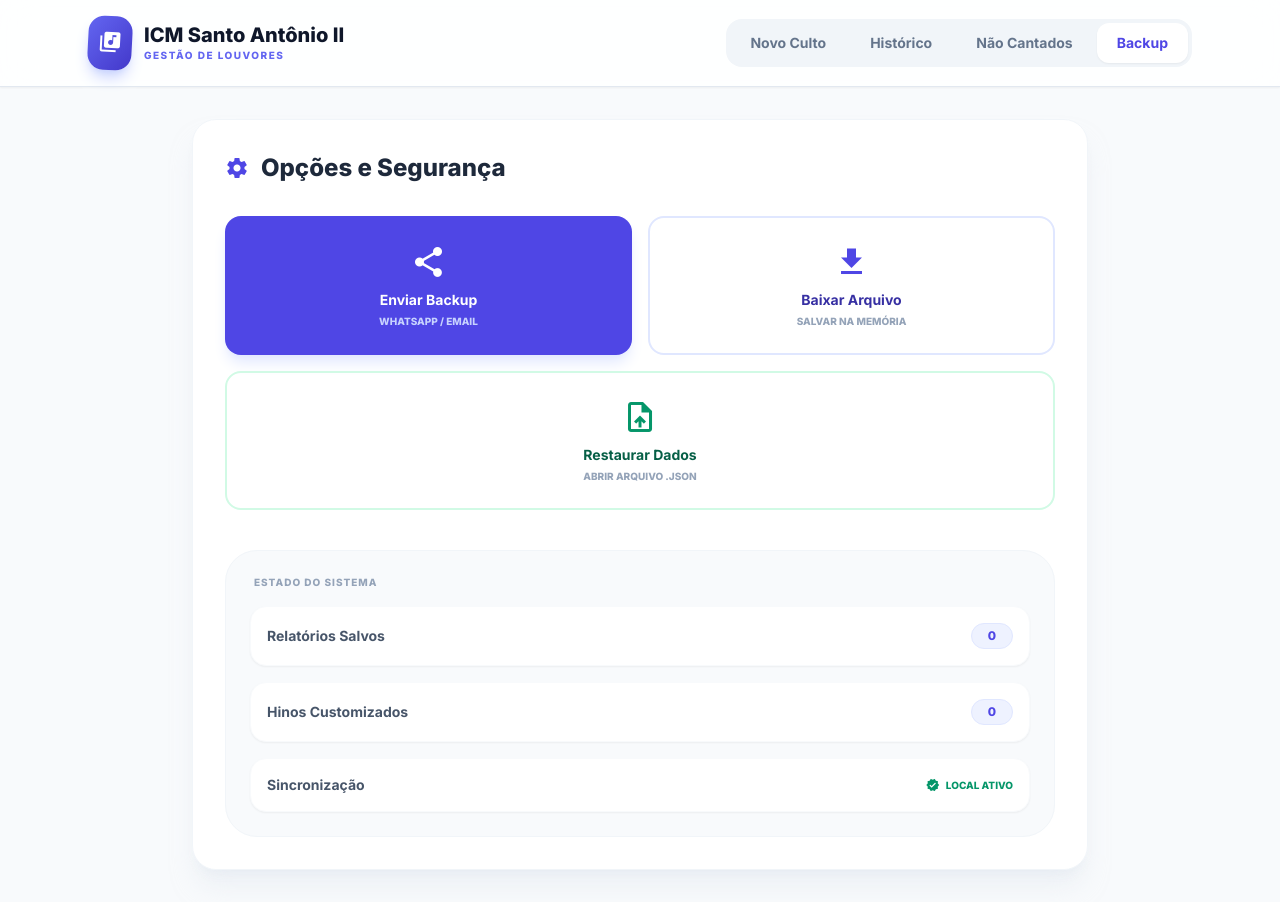
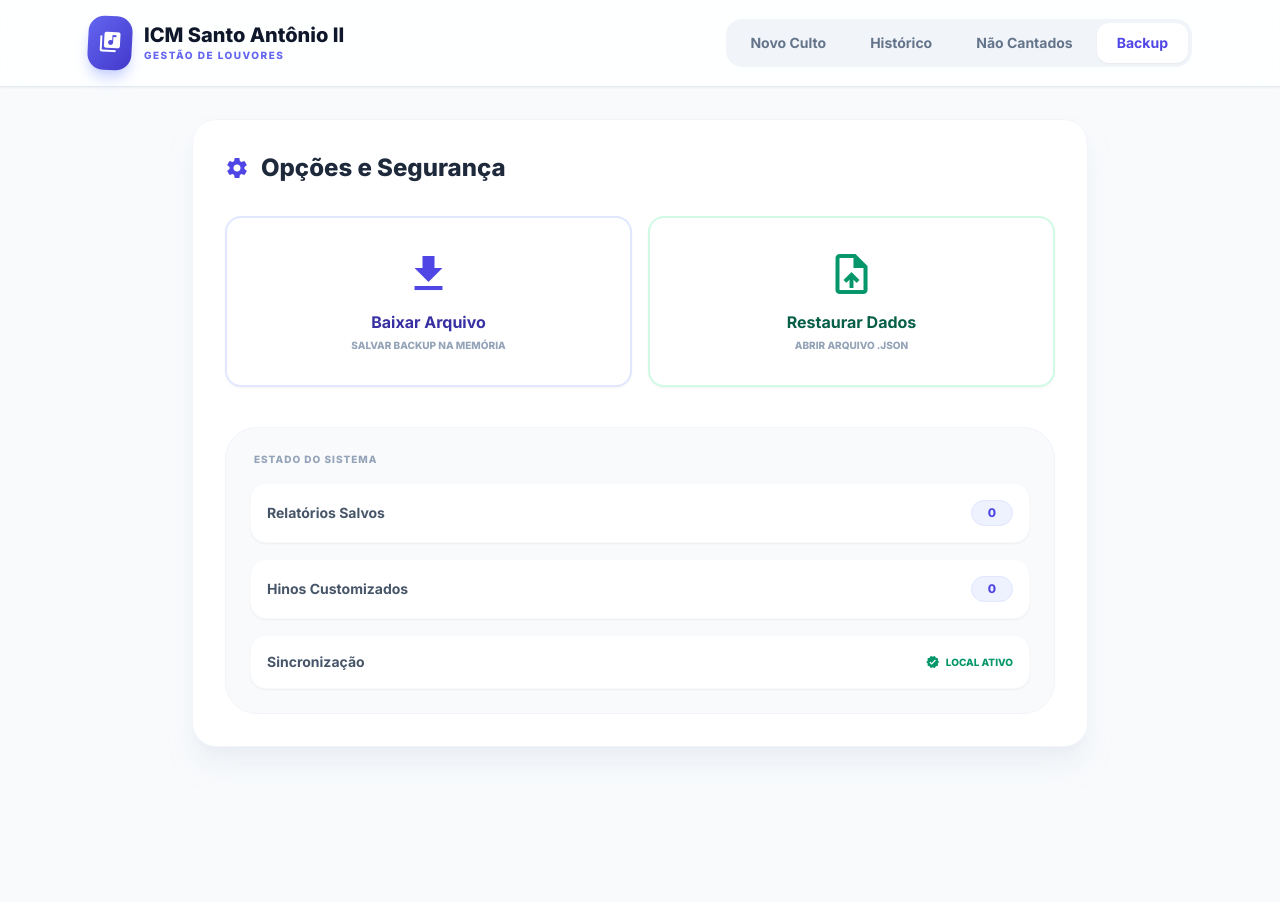
Before and after one commit to viniciuscastrofreitas/Rela-rio-de-Louvores, a React (Vite) app: page / in a window 1280 px wide. Both pictures are taken after a click on the button "Backup". After the commit the page ends 800 px from the top, so only its background shows below. Built offline with nearby package versions, Linux system fonts and the light colour scheme.

Commit message:
feat(BackupRestore): Remove share functionality
The native file sharing feature has been removed from the BackupRestore component. This simplifies the component and relies on the existing download functionality for users to manage their backups.

```diff
--- a/components/BackupRestore.tsx
+++ b/components/BackupRestore.tsx
@@ -27,40 +27,6 @@ const BackupRestore: React.FC<Props> = ({ history, customSongs, onRestore }) =>
     link.download = `backup_igreja_${new Date().toISOString().split('T')[0]}.json`;
     link.click();
     URL.revokeObjectURL(url);
-  };
-
-  const handleShareBackup = async () => {
-    if (history.length === 0 && customSongs.length === 0) {
-      alert("Não há dados para compartilhar.");
-      return;
-    }
-
-    const dataStr = generateBackupData();
-    const fileName = `backup_icm_${new Date().toISOString().split('T')[0]}.json`;
-
-    if (navigator.share) {
-      try {
-        const file = new File([dataStr], fileName, { type: 'application/json' });
-
-        // Verifica se o navegador suporta o compartilhamento deste arquivo específico
-        if (navigator.canShare && navigator.canShare({ files: [file] })) {
-          await navigator.share({
-            files: [file],
-            title: 'Backup ICM Santo Antônio II',
-            text: 'Arquivo de backup do sistema de gestão de louvores.'
-          });
-        } else {
-          alert("O compartilhamento de arquivos não é suportado neste navegador. Use a opção 'Baixar Arquivo'.");
-        }
-      } catch (err) {
-        if ((err as Error).name !== 'AbortError') {
-          console.error('Erro ao compartilhar:', err);
-          alert("Não foi possível compartilhar o arquivo. Tente baixar o arquivo manualmente.");
-        }
-      }
-    } else {
-      alert("Seu navegador não suporta o compartilhamento nativo. Use a opção de download para salvar o arquivo.");
-    }
   };
 
   const handleFileChange = (e: React.ChangeEvent<HTMLInputElement>) => {
@@ -94,33 +60,23 @@ const BackupRestore: React.FC<Props> = ({ history, customSongs, onRestore }) =>
       </h2>
 
       <div className="grid grid-cols-1 md:grid-cols-2 gap-4">
-        {/* Botão de Compartilhar (WhatsApp/Nativo) */}
-        <button
-          onClick={handleShareBackup}
-          className="flex flex-col items-center justify-center p-6 bg-indigo-600 rounded-2xl hover:bg-indigo-700 transition group shadow-lg shadow-indigo-100"
-        >
-          <span className="material-icons text-4xl text-white mb-2 group-hover:scale-110 transition">share</span>
-          <span className="font-bold text-white text-sm">Enviar Backup</span>
-          <span className="text-[10px] text-indigo-200 mt-1 uppercase font-black">WhatsApp / Email</span>
-        </button>
-
         {/* Botão de Download */}
         <button
           onClick={handleBackup}
-          className="flex flex-col items-center justify-center p-6 border-2 border-indigo-100 rounded-2xl hover:bg-indigo-50 transition group"
+          className="flex flex-col items-center justify-center p-8 border-2 border-indigo-100 rounded-2xl hover:bg-indigo-50 transition group shadow-sm"
         >
-          <span className="material-icons text-4xl text-indigo-600 mb-2 group-hover:scale-110 transition">file_download</span>
-          <span className="font-bold text-indigo-800 text-sm">Baixar Arquivo</span>
-          <span className="text-[10px] text-slate-400 mt-1 uppercase font-black">Salvar na Memória</span>
+          <span className="material-icons text-5xl text-indigo-600 mb-3 group-hover:scale-110 transition">file_download</span>
+          <span className="font-bold text-indigo-800 text-base">Baixar Arquivo</span>
+          <span className="text-[10px] text-slate-400 mt-1 uppercase font-black">Salvar Backup na Memória</span>
         </button>
 
         {/* Botão de Restaurar */}
         <button
           onClick={() => fileInputRef.current?.click()}
-          className="flex flex-col items-center justify-center p-6 border-2 border-emerald-100 rounded-2xl hover:bg-emerald-50 transition group md:col-span-2"
+          className="flex flex-col items-center justify-center p-8 border-2 border-emerald-100 rounded-2xl hover:bg-emerald-50 transition group shadow-sm"
         >
-          <span className="material-icons text-4xl text-emerald-600 mb-2 group-hover:scale-110 transition">upload_file</span>
-          <span className="font-bold text-emerald-800 text-sm">Restaurar Dados</span>
+          <span className="material-icons text-5xl text-emerald-600 mb-3 group-hover:scale-110 transition">upload_file</span>
+          <span className="font-bold text-emerald-800 text-base">Restaurar Dados</span>
           <span className="text-[10px] text-slate-400 mt-1 uppercase font-black">Abrir arquivo .json</span>
         </button>
         <input type="file" ref={fileInputRef} onChange={handleFileChange} accept=".json" className="hidden" />
```
